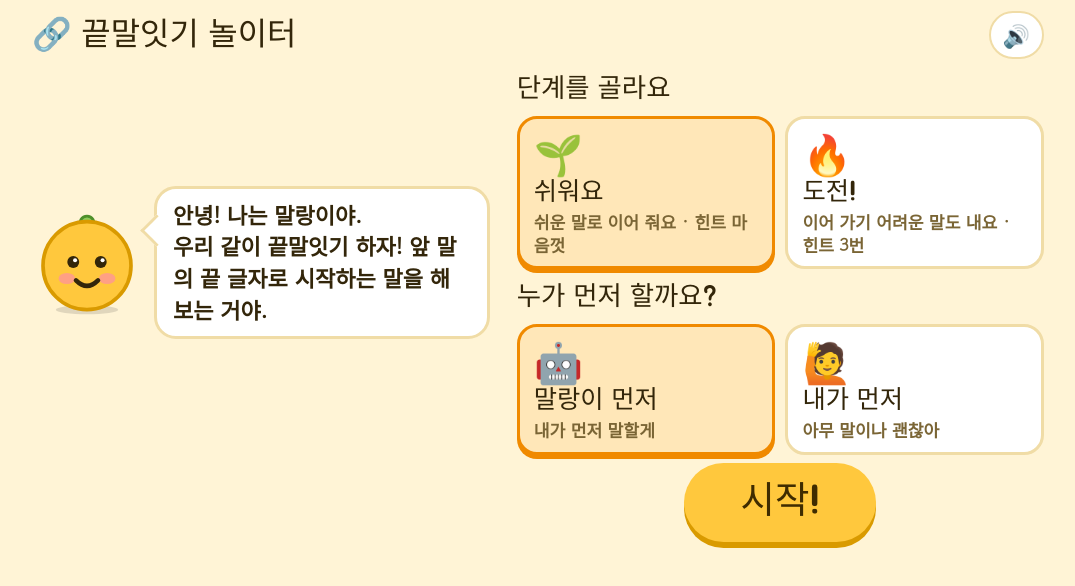
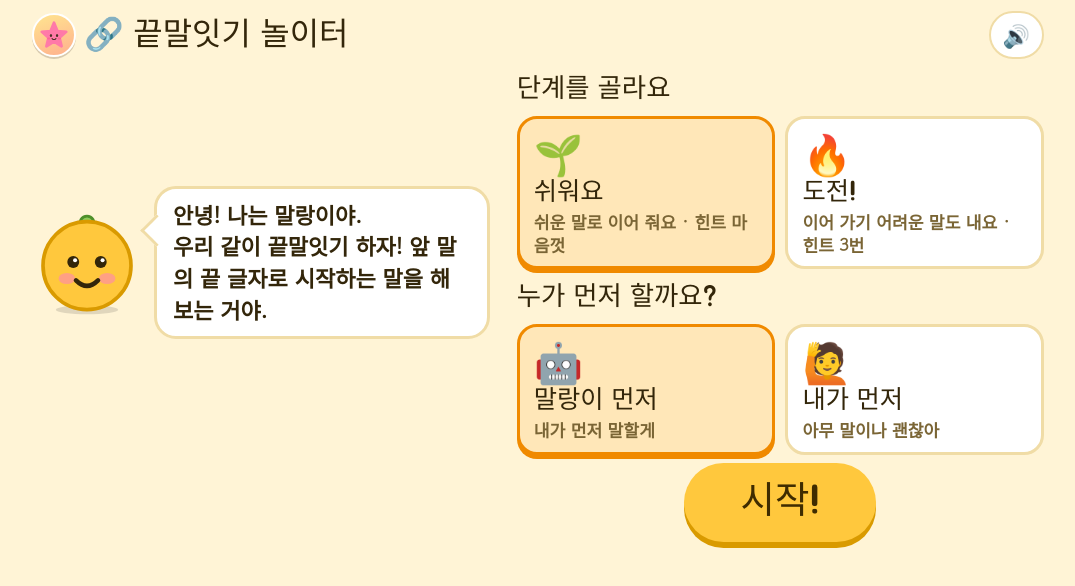
Before and after one commit to arenarun23/word, a plain HTML site: page index.html in a window 1280 px wide. Shown: the whole page, without its empty margins (102-1177 px from the left). Drawn offline with Linux system fonts and the light colour scheme.

Commit message:
AIEDU 허브로 돌아가는 아이콘(웃는 별) 추가
모든 서비스에 같은 모양의 아이콘을 넣고, 눌러도 안전한 자리(제목 줄·모서리)에 둠.
링크는 상대경로 ../ (허브 하위 경로에서 허브 첫 화면으로 이동).

Co-Authored-By: Claude Sonnet 5.5 <noreply@anthropic.com>
Claude-Session: https://claude.ai/code/session_01SQXGukjVUaLs97cZZ3yT4r

```diff
--- a/index.html
+++ b/index.html
@@ -161,6 +161,11 @@ h2{font-family:var(--font-display);font-weight:400;font-size:1.2rem;margin:0 0 8
   .app{padding-top:.2rem;padding-bottom:.3rem;gap:.3rem} .iconbtn{min-width:38px;height:38px}
   #home .hero .mascot{width:3.4rem;height:3.4rem} .go{padding-top:.4rem;padding-bottom:.4rem}
 }
+/* AIEDU 허브로 가는 아이콘(모든 서비스 공통 모양) */
+.aiedu-home{display:inline-flex;align-items:center;justify-content:center;flex:none;width:44px;height:44px;border-radius:50%;background:linear-gradient(160deg,#ffe58f,#ffb08e);border:2px solid #fff;box-shadow:0 2px 0 rgba(74,52,38,.22);text-decoration:none;-webkit-tap-highlight-color:transparent}
+.aiedu-home svg{width:30px;height:30px;display:block}
+.aiedu-home:active{transform:translateY(2px);box-shadow:none}
+.aiedu-home:focus-visible{outline:3px solid #f08a00;outline-offset:2px}
 </style>
 </head>
 <body>
@@ -180,7 +185,7 @@ h2{font-family:var(--font-display);font-weight:400;font-size:1.2rem;margin:0 0 8
 
 <div class="app">
   <header class="top">
-    <h1 class="brand">🔗 끝말잇기 놀이터</h1>
+    <div style="display:flex;align-items:center;gap:8px;min-width:0"><a class="aiedu-home" href="../" title="AIEDU 처음으로" aria-label="AIEDU 허브로 돌아가기"><svg viewBox="0 0 64 64" aria-hidden="true" focusable="false"><polygon points="32,6 39.2,23.6 58,25.2 43.7,37.6 48.1,56 32,46.2 15.9,56 20.3,37.6 6,25.2 24.8,23.6" fill="#ff7aa8" stroke="#ff7aa8" stroke-width="6" stroke-linejoin="round"/><ellipse cx="25.5" cy="33" rx="2.4" ry="3.2" fill="#4a3426"/><ellipse cx="38.5" cy="33" rx="2.4" ry="3.2" fill="#4a3426"/><ellipse cx="20.5" cy="39.5" rx="3.4" ry="2.1" fill="#ff4f86" opacity=".5"/><ellipse cx="43.5" cy="39.5" rx="3.4" ry="2.1" fill="#ff4f86" opacity=".5"/><path d="M28 39.5q4 4.4 8 0" fill="none" stroke="#4a3426" stroke-width="2.4" stroke-linecap="round"/></svg></a><h1 class="brand">🔗 끝말잇기 놀이터</h1></div>
     <div style="display:flex;gap:6px">
       <button class="iconbtn" id="btnSound" aria-label="소리 켜기/끄기">🔊</button>
       <button class="iconbtn" id="btnHome" aria-label="처음으로" hidden>🏠</button>
```
